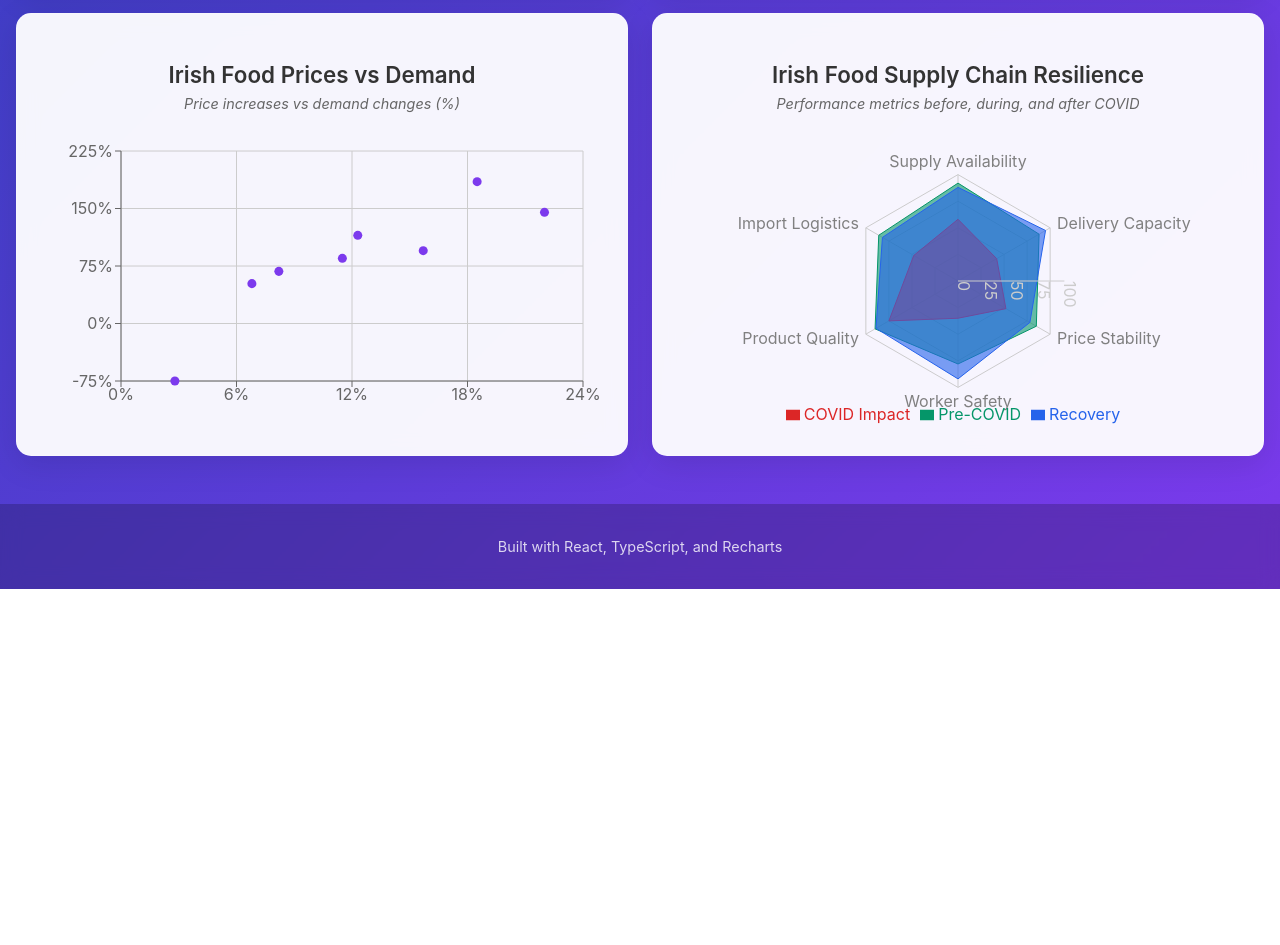
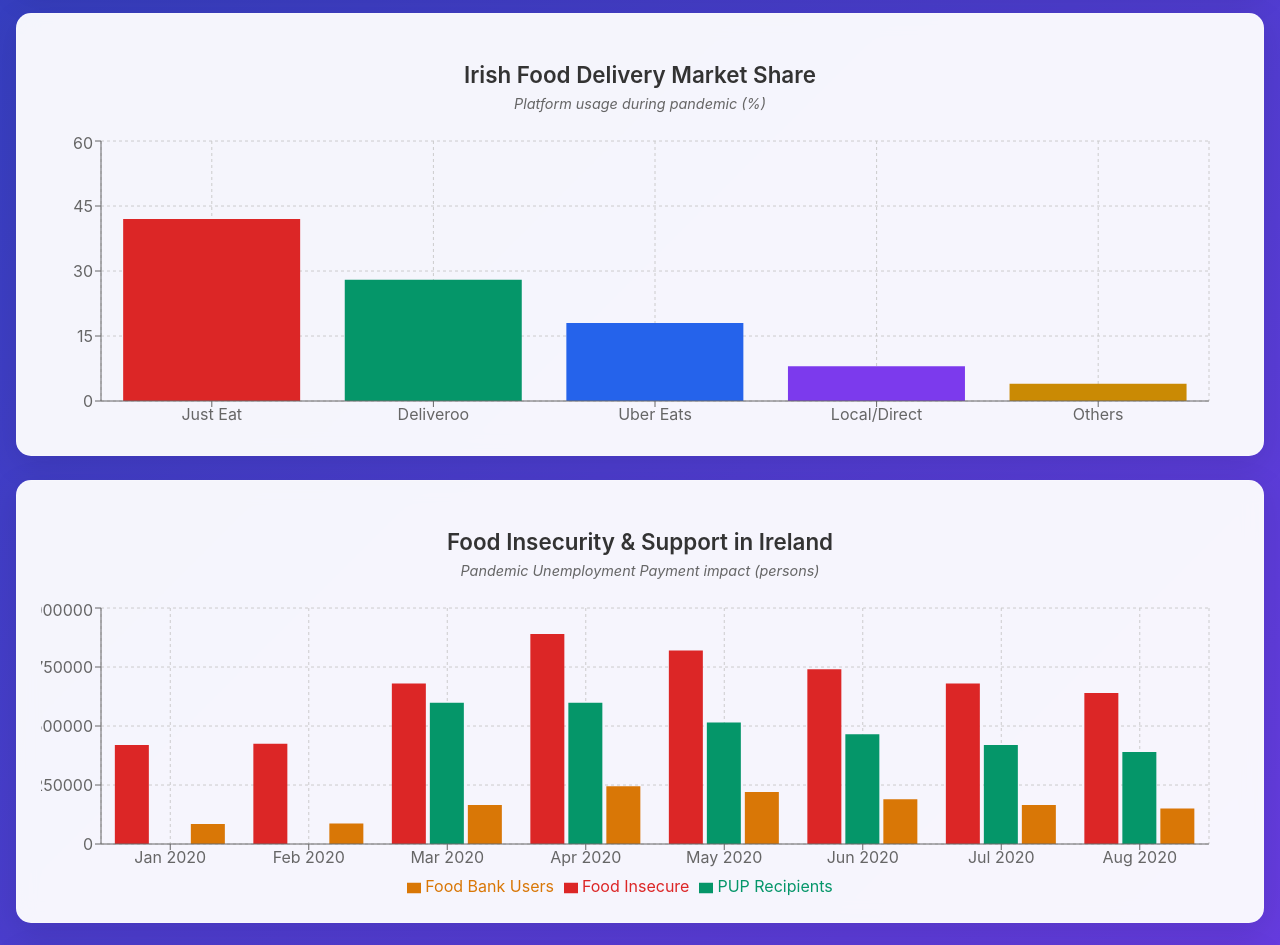
Before and after one commit to darkins/recharts, a React (Vite) app: page / in a window 1280 px wide. Shown: the part 1120-2065 px from the top of the page. Before the commit the page ends 1709 px from the top, so only its background shows below. Built offline with nearby package versions, Linux system fonts and the light colour scheme.

Commit message:
changing to barcharts

```diff
--- a/src/App.css
+++ b/src/App.css
@@ -39,7 +39,7 @@
 
 .charts-grid {
 	display: grid;
-	grid-template-columns: repeat(auto-fit, minmax(min(100%, 500px), 1fr));
+	grid-template-columns: 1fr;
 	gap: 1.5rem;
 	margin-top: 1.5rem;
 }
--- a/src/components/AreaChartComponent.tsx
+++ b/src/components/AreaChartComponent.tsx
@@ -1,11 +1,12 @@
 import React from "react";
 import {
-	AreaChart,
-	Area,
+	BarChart,
+	Bar,
 	XAxis,
 	YAxis,
 	CartesianGrid,
 	Tooltip,
+	Legend,
 	ResponsiveContainer,
 } from "recharts";
 import { areaChartData } from "../data/sampleData";
@@ -18,7 +19,7 @@
 				Pandemic Unemployment Payment impact (persons)
 			</p>
 			<ResponsiveContainer width="100%" height={300}>
-				<AreaChart
+				<BarChart
 					data={areaChartData}
 					margin={{
 						top: 10,
@@ -31,34 +32,15 @@
 					<XAxis dataKey="month" />
 					<YAxis />
 					<Tooltip />
-					<Area
-						type="monotone"
-						dataKey="food_insecure"
-						stackId="1"
-						stroke="#DC2626"
-						fill="#DC2626"
-						fillOpacity={0.7}
-						name="Food Insecure"
-					/>
-					<Area
-						type="monotone"
+					<Legend />
+					<Bar dataKey="food_insecure" fill="#DC2626" name="Food Insecure" />
+					<Bar
 						dataKey="pandemic_payment"
-						stackId="1"
-						stroke="#059669"
 						fill="#059669"
-						fillOpacity={0.7}
 						name="PUP Recipients"
 					/>
-					<Area
-						type="monotone"
-						dataKey="food_banks"
-						stackId="1"
-						stroke="#D97706"
-						fill="#D97706"
-						fillOpacity={0.7}
-						name="Food Bank Users"
-					/>
-				</AreaChart>
+					<Bar dataKey="food_banks" fill="#D97706" name="Food Bank Users" />
+				</BarChart>
 			</ResponsiveContainer>
 		</div>
 	);
--- a/src/components/PieChartComponent.tsx
+++ b/src/components/PieChartComponent.tsx
@@ -1,46 +1,15 @@
 import React from "react";
 import {
-	PieChart,
-	Pie,
-	Cell,
+	BarChart,
+	Bar,
+	XAxis,
+	YAxis,
+	CartesianGrid,
 	ResponsiveContainer,
 	Tooltip,
-	Legend,
+	Cell,
 } from "recharts";
-import type { PieLabelRenderProps } from "recharts";
 import { pieChartData } from "../data/sampleData";
-
-const RADIAN = Math.PI / 180;
-const renderCustomizedLabel = (props: PieLabelRenderProps) => {
-	const { cx, cy, midAngle, innerRadius, outerRadius, percent } = props;
-
-	if (
-		typeof cx !== "number" ||
-		typeof cy !== "number" ||
-		typeof midAngle !== "number" ||
-		typeof innerRadius !== "number" ||
-		typeof outerRadius !== "number" ||
-		typeof percent !== "number"
-	) {
-		return null;
-	}
-
-	const radius = innerRadius + (outerRadius - innerRadius) * 0.5;
-	const x = cx + radius * Math.cos(-midAngle * RADIAN);
-	const y = cy + radius * Math.sin(-midAngle * RADIAN);
-
-	return (
-		<text
-			x={x}
-			y={y}
-			fill="white"
-			textAnchor={x > cx ? "start" : "end"}
-			dominantBaseline="central"
-		>
-			{`${(percent * 100).toFixed(0)}%`}
-		</text>
-	);
-};
 
 const PieChartComponent: React.FC = () => {
 	return (
@@ -48,24 +17,25 @@
 			<h3>Irish Food Delivery Market Share</h3>
 			<p className="chart-subtitle">Platform usage during pandemic (%)</p>
 			<ResponsiveContainer width="100%" height={300}>
-				<PieChart>
-					<Pie
-						data={pieChartData}
-						cx="50%"
-						cy="50%"
-						labelLine={false}
-						label={renderCustomizedLabel}
-						outerRadius={80}
-						fill="#8884d8"
-						dataKey="value"
-					>
+				<BarChart
+					data={pieChartData}
+					margin={{
+						top: 10,
+						right: 30,
+						left: 0,
+						bottom: 0,
+					}}
+				>
+					<CartesianGrid strokeDasharray="3 3" />
+					<XAxis dataKey="name" />
+					<YAxis />
+					<Tooltip />
+					<Bar dataKey="value" name="Market Share (%)">
 						{pieChartData.map((entry, index) => (
 							<Cell key={`cell-${index}`} fill={entry.fill} />
 						))}
-					</Pie>
-					<Tooltip />
-					<Legend />
-				</PieChart>
+					</Bar>
+				</BarChart>
 			</ResponsiveContainer>
 		</div>
 	);
--- a/src/components/RadarChartComponent.tsx
+++ b/src/components/RadarChartComponent.tsx
@@ -1,10 +1,11 @@
 import React from "react";
 import {
-	RadarChart,
-	PolarGrid,
-	PolarAngleAxis,
-	PolarRadiusAxis,
-	Radar,
+	BarChart,
+	Bar,
+	XAxis,
+	YAxis,
+	CartesianGrid,
+	Tooltip,
 	ResponsiveContainer,
 	Legend,
 } from "recharts";
@@ -18,33 +19,24 @@
 				Performance metrics before, during, and after COVID
 			</p>
 			<ResponsiveContainer width="100%" height={300}>
-				<RadarChart cx="50%" cy="50%" outerRadius="80%" data={radarChartData}>
-					<PolarGrid />
-					<PolarAngleAxis dataKey="metric" />
-					<PolarRadiusAxis />
-					<Radar
-						name="Pre-COVID"
-						dataKey="pre_covid"
-						stroke="#059669"
-						fill="#059669"
-						fillOpacity={0.6}
-					/>
-					<Radar
-						name="COVID Impact"
-						dataKey="covid_impact"
-						stroke="#DC2626"
-						fill="#DC2626"
-						fillOpacity={0.6}
-					/>
-					<Radar
-						name="Recovery"
-						dataKey="recovery"
-						stroke="#2563EB"
-						fill="#2563EB"
-						fillOpacity={0.6}
-					/>
+				<BarChart
+					data={radarChartData}
+					margin={{
+						top: 10,
+						right: 30,
+						left: 0,
+						bottom: 0,
+					}}
+				>
+					<CartesianGrid strokeDasharray="3 3" />
+					<XAxis dataKey="metric" />
+					<YAxis />
+					<Tooltip />
 					<Legend />
-				</RadarChart>
+					<Bar name="Pre-COVID" dataKey="pre_covid" fill="#059669" />
+					<Bar name="COVID Impact" dataKey="covid_impact" fill="#DC2626" />
+					<Bar name="Recovery" dataKey="recovery" fill="#2563EB" />
+				</BarChart>
 			</ResponsiveContainer>
 		</div>
 	);
--- a/src/components/ScatterChartComponent.tsx
+++ b/src/components/ScatterChartComponent.tsx
@@ -1,11 +1,12 @@
 import React from "react";
 import {
-	ScatterChart,
-	Scatter,
+	BarChart,
+	Bar,
 	XAxis,
 	YAxis,
 	CartesianGrid,
 	Tooltip,
+	Legend,
 	ResponsiveContainer,
 } from "recharts";
 import { scatterChartData } from "../data/sampleData";
@@ -16,34 +17,31 @@
 			<h3>Irish Food Prices vs Demand</h3>
 			<p className="chart-subtitle">Price increases vs demand changes (%)</p>
 			<ResponsiveContainer width="100%" height={300}>
-				<ScatterChart
+				<BarChart
+					data={scatterChartData}
 					margin={{
-						top: 20,
-						right: 20,
-						bottom: 20,
-						left: 20,
+						top: 10,
+						right: 30,
+						left: 0,
+						bottom: 0,
 					}}
 				>
-					<CartesianGrid />
-					<XAxis
-						type="number"
+					<CartesianGrid strokeDasharray="3 3" />
+					<XAxis dataKey="category" />
+					<YAxis />
+					<Tooltip />
+					<Legend />
+					<Bar
+						name="Price Increase (%)"
 						dataKey="price_increase"
-						name="Price Increase"
-						unit="%"
+						fill="#DC2626"
 					/>
-					<YAxis
-						type="number"
+					<Bar
+						name="Demand Change (%)"
 						dataKey="demand_change"
-						name="Demand Change"
-						unit="%"
+						fill="#16A34A"
 					/>
-					<Tooltip cursor={{ strokeDasharray: "3 3" }} />
-					<Scatter
-						name="Food Categories"
-						data={scatterChartData}
-						fill="#7C3AED"
-					/>
-				</ScatterChart>
+				</BarChart>
 			</ResponsiveContainer>
 		</div>
 	);
```
